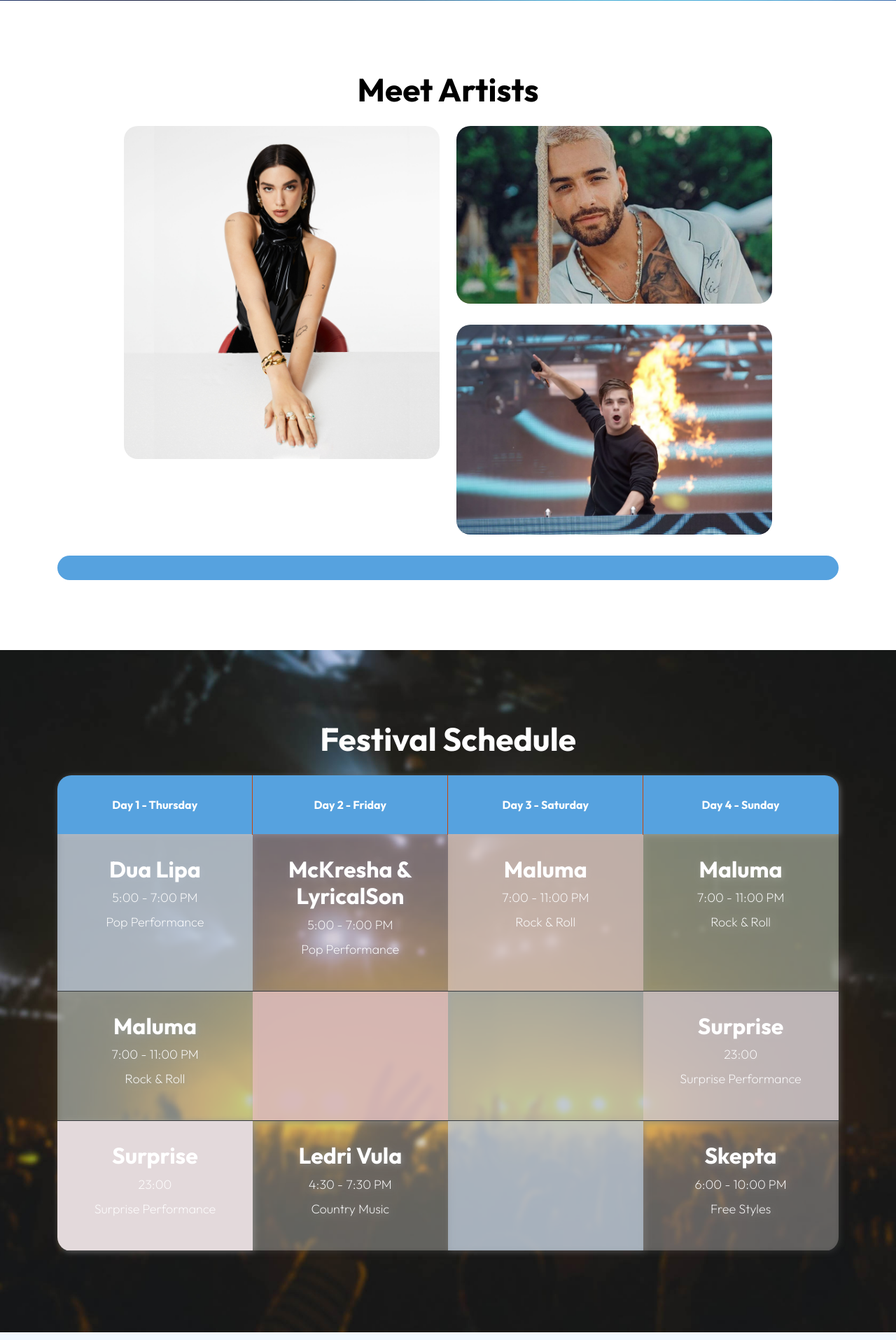
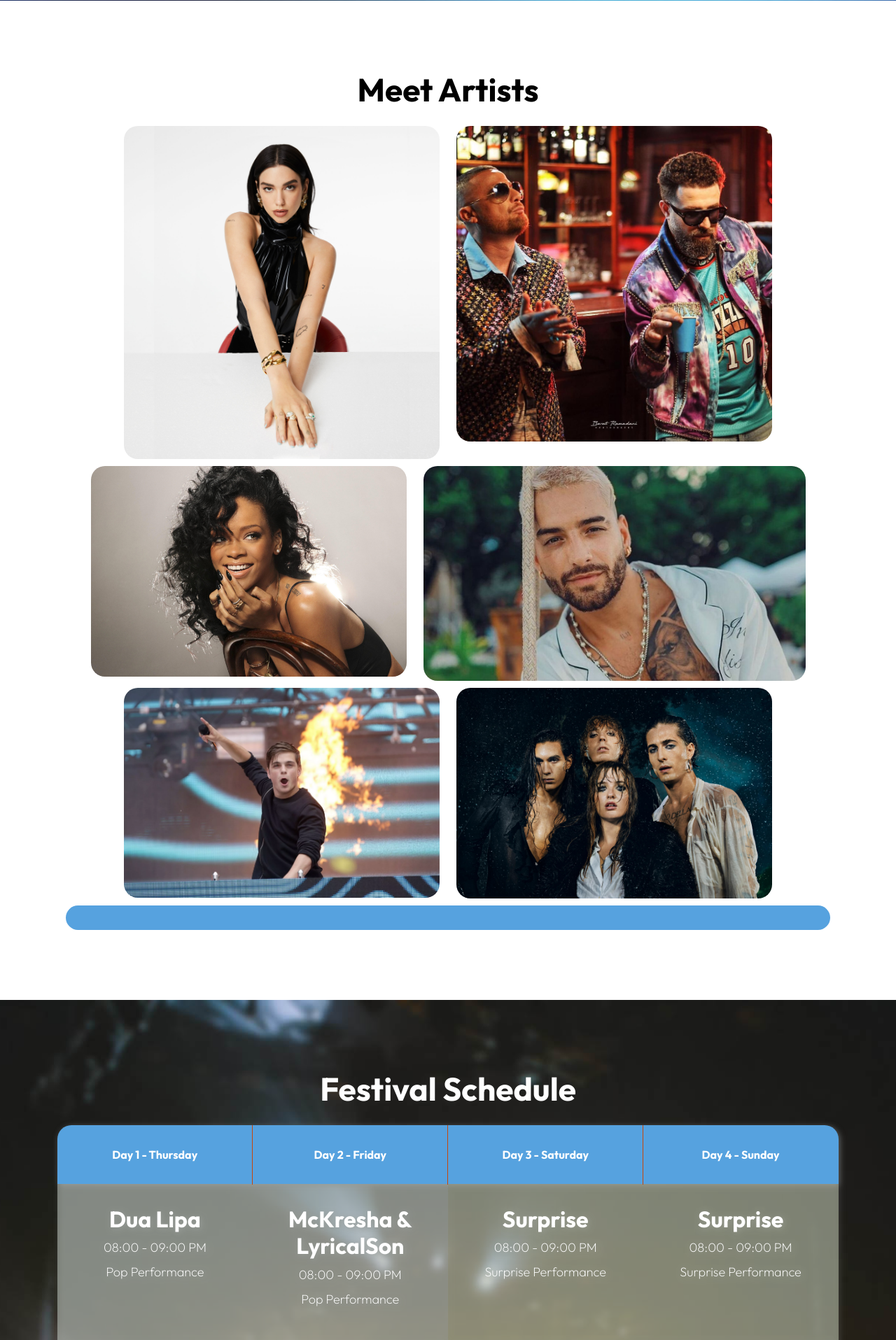
Before and after one commit to elonekrasniqi/UEB2024_G3, a PHP site: page / in a window 1280 px wide. Shown: the part 1545-3460 px from the top of the page at 70% size. Run offline with PHP 8.4, Linux system fonts and the light colour scheme.

Commit message:
update at the artist's part

```diff
--- a/css/festival.css
+++ b/css/festival.css
@@ -581,13 +581,14 @@
 .artists-thumb {
   position: relative;
   overflow: hidden;
-  margin-bottom: 30px;
+  margin-bottom: 10px;
+
 }
 
 .artists-image {
   border-radius: var(--border-radius-medium);
   display: block;
-  width: 100%;
+  width: max-content;
 }
 
 .artists-thumb:hover .artists-hover {
@@ -601,7 +602,7 @@
   border-radius: var(--border-radius-medium);
   backdrop-filter: blur(5px) saturate(180%);
   -webkit-backdrop-filter: blur(5px) saturate(180%);
-  margin: 20px;
+  margin: 0 px;
   padding: 35px;
   transition: all 0.5s ease;
   transform: translateY(100%);
--- a/index.html
+++ b/index.html
@@ -242,7 +242,9 @@
                             <h2 class="mb-4">Meet Artists</h1>
                         </div>
 
-                        <div class="col-lg-5 col-12">
+
+
+                        <div class="col-lg-5">
                             <div class="artists-thumb">
                                 <div class="artists-image-wrap">
                                     <img src="images/artists/wallpapersden.com_dua-lipa-photoshoot-2020_1920x2026.jpg" class="artists-image img-fluid">
@@ -274,7 +276,77 @@
                             </div>
                         </div>
 
-                        <div class="col-lg-5 col-12">
+                        <div class="col-lg-5">
+                            <div class="artists-thumb">
+                                <div class="artists-image-wrap">
+                                    <img src="images/artists/Kresha-Lyrical-Son.jpg" class="artists-image img-fluid">
+                                </div>
+
+                             <div class="artists-hover">
+                                    <p>
+                                        <strong>Name:</strong>
+                                        Mc Kresha & Lyrical Son
+                                    </p>
+
+                                    <p>
+                                        <strong>Birthdate:</strong>
+                                        September 5, 1984 & January 28, 1984
+                                    </p>
+
+                                    <p>
+                                        <strong>Music:</strong>
+                                        Hip Hop
+                                    </p>
+
+                                    <hr>
+
+                                    <p class="mb-0">
+                                        <strong>Youtube Channel:</strong>
+                                        <a href="http://www.youtube.com/@PINTofficial">Dua Lipa Official</a>
+                                    </p>
+                                </div>
+                            </div>
+                        </div>
+
+
+
+                        <div class="col-lg-5">
+                            <div class="artists-thumb">
+                                <div class="artists-image-wrap">
+                                    <img src="images/artists/rihanna_(1)1.jpg" class="artists-image img-fluid">
+                                </div>
+
+                                <div class="artists-hover">
+                                    <p>
+                                        <strong>Name:</strong>
+                                    Rihanna
+                                    </p>
+
+                                    <p>
+                                        <strong>Birthdate:</strong>
+                                        February 20, 1988
+                                    </p>
+
+                                    <p>
+                                        <strong>Music:</strong>
+                                        Pop, R&B, EDM, Reggae
+                                    </p>
+
+                                    <hr>
+
+                                    <p class="mb-0">
+                                        <strong>Youtube Channel:</strong>
+                                        <a href="http://www.youtube.com/@rihanna">Rihanna Official</a>
+                                    </p>
+                                </div>
+                            </div>
+                        </div>
+
+
+
+
+
+                        <div class="col-lg-6">
                             <div class="artists-thumb">
                                 <div class="artists-image-wrap">
                                     <img src="images/artists/cantante-colombiano-Maluma_1542456436_133521540_1200x675.jpg" class="artists-image img-fluid">
@@ -304,6 +376,9 @@
                                     </p>
                                 </div>
                             </div>
+                            </div>
+                            <div class="col-lg-5">
+                                    <div class="artists-image-wrap">
 
                             <div class="artists-thumb">
                                 <img src="images/artists/Martin-Garrix-performs-on-stage.webp" class="artists-image img-fluid">
@@ -335,6 +410,39 @@
                         </div>
 
                     </div>
+                    <div class="col-lg-5">
+                        <div class="artists-image-wrap">
+
+                <div class="artists-thumb">
+                    <img src="images/artists/Maneskin-by-Tommaso-Ottomano.jpg" class="artists-image img-fluid">
+
+                    <div class="artists-hover">
+                        <p>
+                            <strong>Name:</strong>
+                            Maneskin
+                        </p>
+
+                        <p>
+                            <strong>Birthdate:</strong>
+                            2016
+                        </p>
+
+                        <p>
+                            <strong>Music:</strong>
+                            Rock
+                        </p>
+
+                        <hr>
+
+                        <p class="mb-0">
+                            <strong>Youtube Channel:</strong>
+                            <a href="http://www.youtube.com/@ManeskinOfficial">Maneskin Official</a>
+                        </p>
+                    </div>
+                </div>
+            </div>
+
+        </div>
                 </div>
                 <div class="container">
                     <div class="row">
@@ -374,60 +482,119 @@
                                     </thead>
                                     <tbody>
                                         <tr>
-                                            <td style="background-color: #d4e3f3ad">
+                                            <td style="background-color:  #d9e3da76">
                                                 <h3>Dua Lipa</h3>
-                                                <p class="mb-2">5:00 - 7:00 PM</p>
+                                                <p class="mb-2">08:00 - 09:00 PM</p>
                                                 <p>Pop Performance</p>
                                             </td>
-                                            <td style="background-color: #e9d4f355">
+                                            <td style="background-color: #d9e3da76">
                                                 <h3>McKresha & LyricalSon</h3>
-                                                <p class="mb-2">5:00 - 7:00 PM</p>
+                                                <p class="mb-2">08:00 - 09:00 PM</p>
                                                 <p>Pop Performance</p>
                                             </td>
-                                            <td style="background-color: #f3dcd4ad">
-                                                <h3>Maluma</h3>
-                                                <p class="mb-2">7:00 - 11:00 PM</p>
-                                                <p>Rock & Roll</p>
+                                            <td style="background-color:  #e9f3d466">
+                                                <h3>Surprise</h3>
+                                                <p class="mb-2">08:00 - 09:00 PM</p>
+                                                <p>Surprise Performance</p>
                                             </td>
                                             <td style="background-color: #e9f3d466">
-                                            <h3>Maluma</h3>
-                                            <p class="mb-2">7:00 - 11:00 PM</p>
-                                            <p>Rock & Roll</p>
+                                            <h3>Surprise</h3>
+                                            <p class="mb-2">08:00 - 09:00 PM</p>
+                                            <p>Surprise Performance</p>
                                         </td>
+                                        </tr>
+                                        <tr>
+                                            <td style="background-color:  #e9f3d466">
+                                                <h3>Surprise</h3>
+                                                <p class="mb-2">09:00- 10:00 PM</p>
+                                                <p>Surprise Performance</p>
+                                            </td>
+                                            <td style="background-color: #e9f3d466">
+                                                <h3>Surprise</h3>
+                                                <p class="mb-2">09:00 - 10:00 PM</p>
+                                                <p>Surprise Performance</p>
+                                            </td>
+                                            <td style="background-color: #e9f3d466">
+                                                <h3>Surprise</h3>
+                                                <p class="mb-2">09:00 - 10:00 PM</p>
+                                                <p>Surprise Performance</p>
+                                            </td>
+                                            <td style="background-color: #e9f3d466">
+                                                <h3>Surprise</h3>
+                                                <p class="mb-2">09:00 - 10:00 PM</p>
+                                                <p>Surprise Performance</p>
+                                            </td>
+
+                                        </tr>
+                                        <tr>
+                                            <td style="background-color: #e3d9db">
+                                                <h3>Surprise</h3>
+                                                <p class="mb-2">10:00- 11:00 PM</p>
+                                                <p>Surprise Performance</p>
+                                            </td>
+                                            <td style="background-color:  #d9e3da1a">
+                                                <h3>Martin Garrix</h3>
+                                                <p class="mb-2">10:00 - 11:00 PM</p>
+                                                <p>DJ</p>
+                                            </td>
+
+                                            <td style="background-color: #e3d9db">
+                                                <h3>Surprise</h3>
+                                                <p class="mb-2">10:00- 11:00 PM</p>
+                                                <p>Surprise Performance</p>
+                                            </td>
+                                            <td style="background-color:  #d9e3da76">
+                                                <h3>Maneskin</h3>
+                                                <p class="mb-2">10:00 - 11:00 PM</p>
+                                                <p>Rock</p>
+                                            </td>
                                         </tr>
                                         <tr>
                                             <td style="background-color: #d9e3da76">
                                                 <h3>Maluma</h3>
-                                                <p class="mb-2">7:00 - 11:00 PM</p>
+                                                <p class="mb-2">11:00 - 12:00 PM</p>
                                                 <p>Rock & Roll</p>
                                             </td>
-                                            <td style="background-color: #ecc9c7d1"></td>
-                                            <td style="background-color: #d4e3f389"></td>
+                                            <td style="background-color: #e3d9db">
+                                                <h3>Surprise</h3>
+                                                <p class="mb-2">11:00 - 12:00 PM</p>
+                                                <p>Surprise Performance</p>
+                                            </td>
+                                            <td style="background-color: #e3d9db">
+                                                <h3>Surprise</h3>
+                                                <p class="mb-2">11:00 - 12:00 PM</p>
+                                                <p>Surprise Performance</p>
+                                            </td>
                                             <td style="background-color: #e3d9dbbe">
                                                 <h3>Surprise</h3>
-                                                <p class="mb-2">23:00</p>
+                                                <p class="mb-2">11:00 - 12:00 PM</p>
                                                 <p>Surprise Performance</p>
                                             </td>
                                         </tr>
                                         <tr>
                                             <td style="background-color: #e3d9db">
                                                 <h3>Surprise</h3>
-                                                <p class="mb-2">23:00</p>
+                                                <p class="mb-2">12:00 PM- 01:00 AM</p>
                                                 <p>Surprise Performance</p>
                                             </td>
-                                            <td style="background-color: #e2e3d94b">
-                                                <h3>Ledri Vula</h3>
-                                                <p class="mb-2">4:30 - 7:30 PM</p>
-                                                <p>Country Music</p>
+                                            <td style="background-color: #e3d9db">
+                                                <h3>Surprise</h3>
+                                                <p class="mb-2">12:00 PM- 01:00 AM</p>
+                                                <p>Surprise Performance</p>
                                             </td>
-
-                                            <td style="background-color: #d4e3f3ad"></td>
-                                            <td style="background-color: #e3ded94b">
-                                                <h3>Skepta</h3>
-                                                <p class="mb-2">6:00 - 10:00 PM</p>
-                                                <p>Free Styles</p>
+                                            <td style="background-color:  #d9e3da76">
+                                                <h3>Rihanna</h3>
+                                                <p class="mb-2">12:00 PM- 01:00 AM</p>
+                                                <p>Pop Performance</p>
+                                            </td>
+                                            <td style="background-color: #e3d9dbbe">
+                                                <h3>Surprise</h3>
+                                                <p class="mb-2">12:00 PM- 01:00 AM</p>
+                                                <p>Surprise Performance</p>
                                             </td>
                                         </tr>
+
+
                                     </tbody>
                                 </table>
                             </div>
@@ -527,7 +694,7 @@
                                     </button>
 
                                     <button class="nav-link" id="nav-Volenteer-tab" data-bs-toggle="tab" data-bs-target="#nav-Volenteer" type="button" role="tab" aria-controls="nav-Volenteer" aria-selected="false" style="margin-left: 10px;">
-                                        <h5>Volenteer</h5>
+                                        <h5>Volunteer</h5>
                                     </button>
                                 </div>
                             </nav>
```
Also changed, not shown: images/artists/Kresha-Lyrical-Son.jpg (added), images/artists/Maneskin-by-Tommaso-Ottomano.jpg (added), images/artists/rihanna_(1)1.jpg (added).
